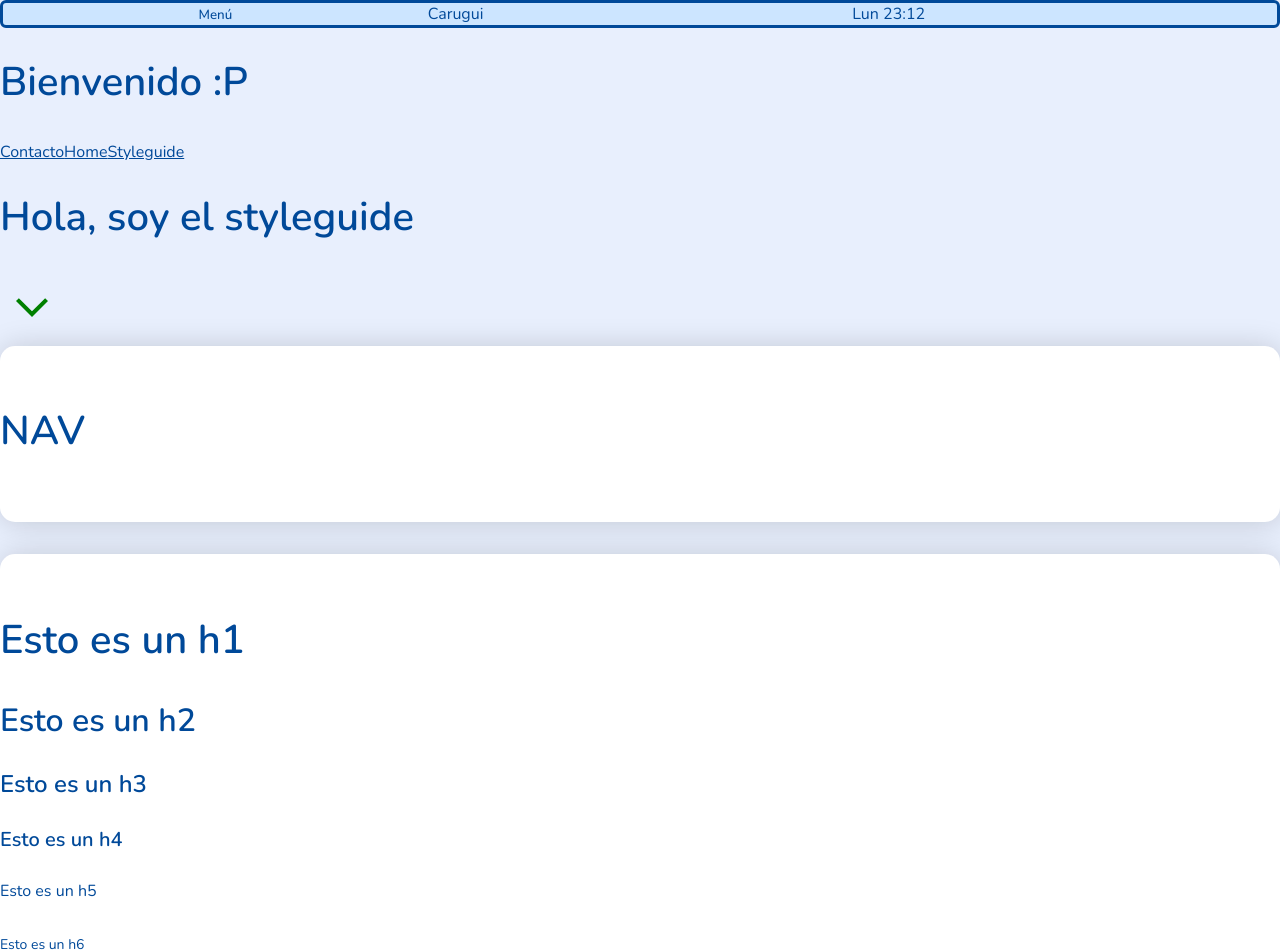
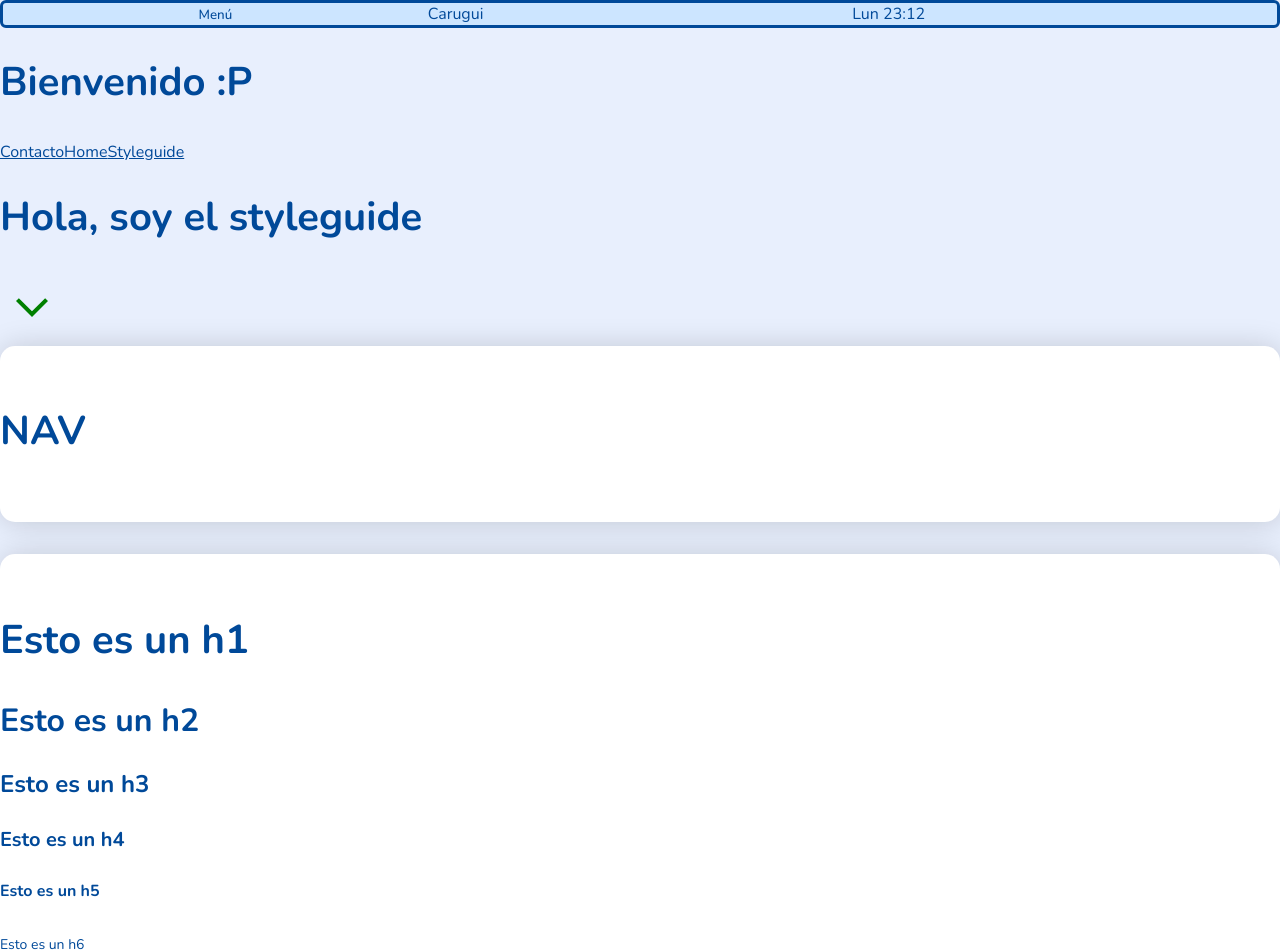
Before and after one commit to carugui/project-gamma, a React (Vite) app: page /styleguide in a window 1280 px wide. Shown: the top 952 px of the page. Built offline with nearby package versions, Linux system fonts and the light colour scheme.

Commit message:
modificado headers

```diff
--- a/src/scss/_typography.scss
+++ b/src/scss/_typography.scss
@@ -52,7 +52,7 @@ h4,
 h5,
 .h5 {
     font-size: fs(medium); // 16px
-    font-weight: fw(regular);
+    font-weight: fw(extrabold);
 }
 
 h6,
--- a/src/scss/_variables.scss
+++ b/src/scss/_variables.scss
@@ -58,8 +58,8 @@ $size-vars: (
 $weight-font: (
     "light"     :   200,
     "regular"   :   400,
-    "bold"      :   500,
-    "extrabold" :   600,
+    "bold"      :   600,
+    "extrabold" :   700,
 );
 
 // SUPER UTIL PARA POSICIONES DE Z-INDEX
```
